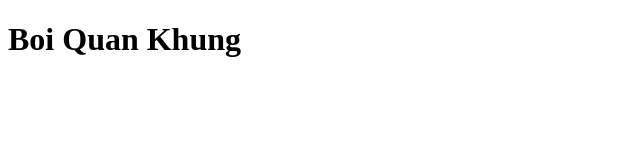
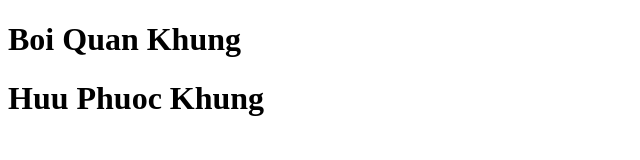
Before and after one commit to BOIQUAN/testcode, a plain HTML site: page index.html in a window 1280 px wide. Shown: the whole page, without its empty margins (0-640 px from the left). Drawn offline with Linux system fonts and the light colour scheme.

Commit message:
add the h1

```diff
--- a/index.html
+++ b/index.html
@@ -8,5 +8,6 @@
 </head>
 <body>
     <h1>Boi Quan Khung</h1>
+    <h1>Huu Phuoc Khung</h1>
 </body>
 </html>
```
